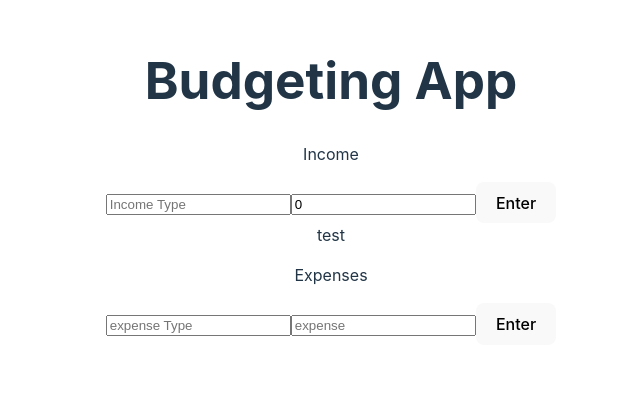
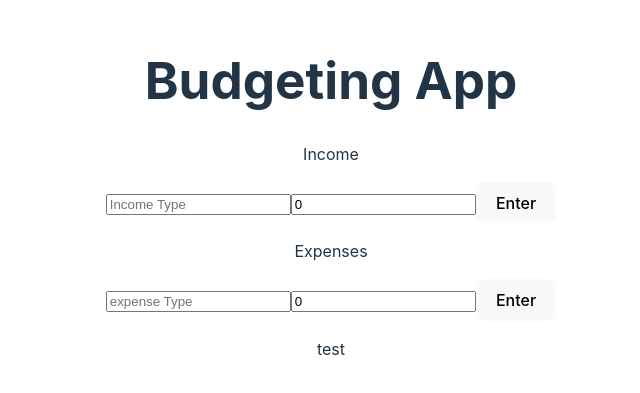
Before and after one commit to cyvender/BudgetApp, a React (Vite) app: page / in a window 1280 px wide. Shown: the part 211-604 px from the top of the page, without its empty margins (309-949 px from the left). Built offline with nearby package versions, Linux system fonts and the light colour scheme.

Commit message:
expense update

```diff
--- a/src/App.tsx
+++ b/src/App.tsx
@@ -1,6 +1,6 @@
 import { useState } from "react";
 import './App.css'
-import Test from "./Test.tsx";
+import Expenses from "./Expenses.tsx";
 
 function App() {
 
@@ -14,11 +14,11 @@ function App() {
       income: income,
       incomet: incomet
     }
-    if(income && incomet) {
+    //if(income && incomet) {
       setList([...list,data])
-      setIncome(9)
+      setIncome(0)
       setIncomet("")
-    }
+   // }
   }
 
 
@@ -40,13 +40,14 @@ function App() {
         />
         <button type="submit">Enter</button>
       </form>
-      test
+
       <ul>
         {list.map((item, index) => (
           <li key={index}>{item.incomet} - {item.income}</li>
         ))}
       </ul>
-      <Test />
+      <Expenses />
+      test
     </div>
   );
   }
--- a/src/Test.tsx
+++ b/src/Expenses.tsx
@@ -1,10 +1,11 @@
 import { useState } from "react";
+import './App.css'
 
-function Test () {
+function Expenses () {
 
-    const [expense, setexpense] = useState('');
     const [expenset, setexpenset] = useState('');
-    const[list, setList] = useState<{ expense: string; expenset: string }[]>([]);
+    const [expense, setexpense] = useState(0);
+    const[list, setList] = useState<{ expenset: string, expense: number;  }[]>([]);
 
     const handleSubmit=(e:any) =>{
       e.preventDefault();
@@ -12,11 +13,11 @@ function Test () {
         expense: expense,
         expenset: expenset
       }
-      if(expense && expenset) {
+      //if(expense && expenset) {
         setList([...list,data])
-        setexpense("")
+        setexpense(0)
         setexpenset("")
-      }
+      //}
     }
 
     return (
@@ -29,9 +30,10 @@ function Test () {
             onChange={(e) => setexpenset(e.target.value)}
           />
           <input
+            type="number"
             placeholder="expense"
             value={expense}
-            onChange={(e) => setexpense(e.target.value)}
+            onChange={(e) => setexpense(parseFloat(e.target.value))}
           />
           <button type="submit">Enter</button>
         </form>
@@ -44,4 +46,4 @@ function Test () {
       </div>
     );
     }
-  export default Test
+  export default Expenses
```
